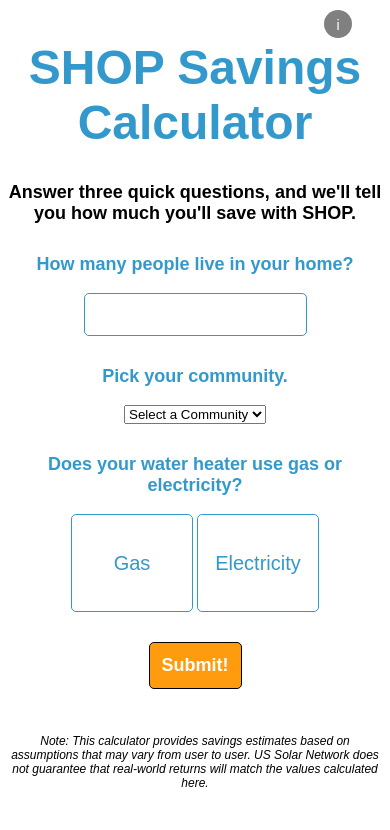
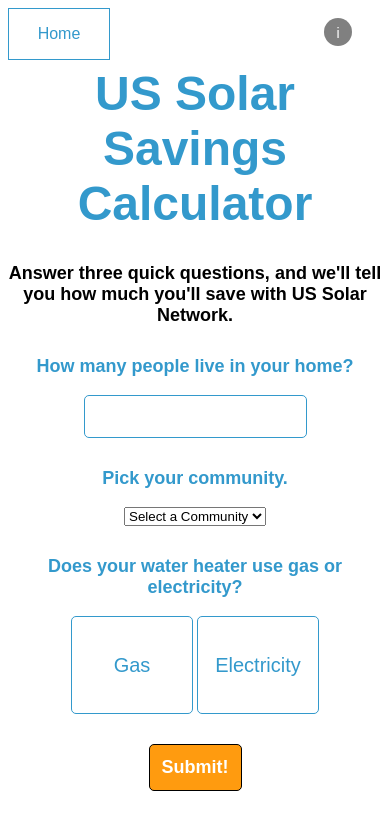
Before and after one commit to claytongentry/Savings-Calculator, a PHP site: page / in a window 390 px wide. Shown: the top 830 px of the page. Run offline with PHP 8.4, Linux system fonts and the light colour scheme; some libraries are stand-ins or nearby versions.

Commit message:
Architecture simplified, made responsive, SHOP removed

```diff
--- a/index.php
+++ b/index.php
@@ -1,8 +1,5 @@
 <?php require('templates/header.php'); ?>
 
-        <div id = "infoButton">
-            <p>i</p>
-        </div>
         <div id = "dialogoverlay"></div>
         <div id = "dialogbox">
             <div id = "dialogboxhead"></div>
@@ -30,10 +27,9 @@
             </div>
         </div>
         <div id = "title">
-            <h1>SHOP Savings Calculator</h1>
-            <h4>Answer three quick questions, and we'll tell you how much you'll save with SHOP.</h4>
+            <h1>US Solar Savings Calculator</h1>
+            <h4>Answer three quick questions, and we'll tell you how much you'll save with US Solar Network.</h4>
         </div>
-        <div id = "container">
             <div id = "formDiv">
                 <form id = "questionForm">
                     <div class = "question">
@@ -78,11 +74,13 @@
                         <p class = "identifier">Energy</p>
                         <div class = "valueReturn" id = "thermsReturn"></div>
                     </div>
+                    <span class = "mobile-break"><br/></span>
                     <div class = "mainReturn" id = "dollars">
-                        <p class = "identifier">Money</p>
+                        <p class = "identifier" style = "text-align: center;">Money</p>
                         <div class = "valueReturn" id = "dollarsReturn"></div>
                     </div>
                 </div>
+                <br/>
                 <div class = "scrollDown">
                     <i class="fa fa-arrow-circle-o-down fa-4x"></i>
                 </div>
@@ -108,23 +106,24 @@
                         <p class = "equivText">every year.</p>
                     </div>
                 </div>
+                <br/>
                 <div class = "scrollDown">
                     <i class="fa fa-arrow-circle-o-down fa-4x"></i>
                 </div>
+                <br/>
                 <div id = "gauge">
                     <p id = "gaugeInfo">As of this week, we've put panels on <strong><span id="currentHomes">71</span> homes</strong>. Help us make it <strong><span id="plusUser">91</span></strong> today by joining SHOP with 19 of your neighbors.</p>
                     <div id = "gaugeChartDiv" style = "margin-left: auto; margin-right: auto;"></div>
                     <a href = "http://ussolarnetwork.com/contact/" target = "_blank"><div id = "contactUsButton">Contact Us</div></a>
                 </div>
             </div>
-        </div>
-        <img id = "shopLogo" alt = "Solar H20 Community Program" src="images/ussolarlogo.jpg">
-        <img id = "USSolarLogo" alt = "US Solar Network" src="images/ussnLogo.jpg">
-        <div id = "footer">
+        <!-- <img id = "shopLogo" alt = "Solar H20 Community Program" src="images/ussolarlogo.jpg">
+        <img id = "USSolarLogo" alt = "US Solar Network" src="images/ussnLogo.jpg"> -->
+        <!-- <div id = "footer">
             <p id = "disclaimer">Note: This calculator provides savings estimates
               based on assumptions that may vary from user to user. US Solar
               Network does not guarantee that real-world returns will match the
               values calculated here.</p>
-        </div>
+        </div> -->
 
 <?php require('templates/footer.php'); ?>
--- a/styles.css
+++ b/styles.css
@@ -1,9 +1,13 @@
-body {
+html, body {
   overflow-x: hidden;
 }
 
 a {
   text-decoration: none;
+}
+
+.mobile-break {
+  display: none;
 }
 
 .fa-car {
@@ -47,6 +51,34 @@ p {
     color: #39c;
 }
 
+#home_btn {
+  width: 100px;
+  height: 50px;
+  line-height: 50px;
+  text-align: center;
+  background-color: white;
+  color: #39c;
+  transition: 0.2s;
+  border: 1px solid #39c;
+  float: left;
+}
+
+#home_btn > p {
+  margin: 0px;
+  transition: 0.2s;
+}
+
+#home_btn:hover {
+  background-color: #39c;
+  transition: 0.2s;
+}
+
+#home_btn:hover > p {
+  color: white;
+  transition: 0.2s;
+}
+
+
 #infoButton {
     text-align: center;
     height: 18px;
@@ -55,7 +87,7 @@ p {
     border-radius: 100%;
     background-color: gray;
     float: right;
-    margin: -30px 30px auto auto;
+    margin: 10px 30px auto auto;
     padding: 5px;
 }
 
@@ -90,10 +122,11 @@ p {
 #dialogbox {
   display: none;
   position: absolute;
+  margin-left: auto;
+  margin-right: auto;
   background: #000;
   border: 15px solid black;
-  border-radius: 15px;
-  width: 300px;
+  width: 540px;
   z-index: 10;
   background-color: #fff;
 }
@@ -124,15 +157,8 @@ p {
     text-align: right;
 }
 
-#container {
-    margin-left: auto;
-    margin-right: auto;
-    text-align: center;
-    height: 430px;
-}
-
 #formDiv {
-    height: 480px;
+    height: 450px;
     width: 700px;
     margin: 10px auto 0px auto;
     text-align: center;
@@ -181,7 +207,7 @@ select option p {
     position: relative;
     text-align: center;
     font-size: 18px;
-    height: 340px;
+    height: 400px;
     width: auto;
     overflow-x: hidden;
     overflow-y: scroll;
@@ -341,7 +367,7 @@ select option p {
 
 #gauge {
   width: 300px; height: 150px;
-  margin: 80px auto 140px auto;
+  margin: 40px auto 140px auto;
   text-align: center;
 }
 
@@ -381,11 +407,11 @@ select option p {
 }
 
 #footer {
-    margin: 10px auto 0px auto;
+    margin: 0px auto 0px auto;
     height: 36px;
 }
 
-img {
+/*img {
     width: 350px;
     margin-top: -100px;
 }
@@ -398,7 +424,7 @@ img {
 #USSolarLogo {
     float: right;
     margin-right: 100px;
-}
+}*/
 
 #disclaimer {
     text-align: center;
@@ -406,7 +432,6 @@ img {
     font-style: italic;
     color: black;
     font-size: 12px;
-    margin-top: 30px;
 }
 
 @media (max-width: 1200px) {
@@ -443,13 +468,13 @@ img {
     font-size: 48px;
   }
 
-  #formDiv {
-    height: 400px;
+  #dialogbox {
     width: 480px;
+    margin-left: 30px;
   }
 
-  #answerDiv {
-    height: 450px;
+  #formDiv {
+    width: 480px;
   }
 
 }
@@ -460,6 +485,15 @@ img {
     width: 320px;
   }
 
+  .mobile-break {
+    display: block;
+  }
+
+  #dialogbox {
+    width: 320px;
+    margin-left: 100px;
+  }
+
   .littleButton {
     display: block;
   }
@@ -468,8 +502,4 @@ img {
     display: none;
   }
 
-  #disclaimer {
-    margin-top: 50px;
-  }
-
 }
--- a/templates/header.php
+++ b/templates/header.php
@@ -8,6 +8,18 @@
         <link type = "text/css" rel="stylesheet" href="styles.css">
         <script type = "text/javascript" src = "https://www.google.com/jsapi"></script>
         <script type = "text/javascript" src = "gaugeChart.js"></script>
-        <title>SHOP Savings Calculator</title>
+        <title>Savings Calculator | US Solar Network</title>
     </head>
     <body id = "calculator">
+
+              <a href = "http://ussolarnetwork.com">
+                <div id = "home_btn" style = "float: left;">
+                  <p>Home</p>
+                </div>
+              </a>
+
+              <div id = "infoButton" style = "float: right;">
+                  <p>i</p>
+              </div>
+
+              <br/>
```
